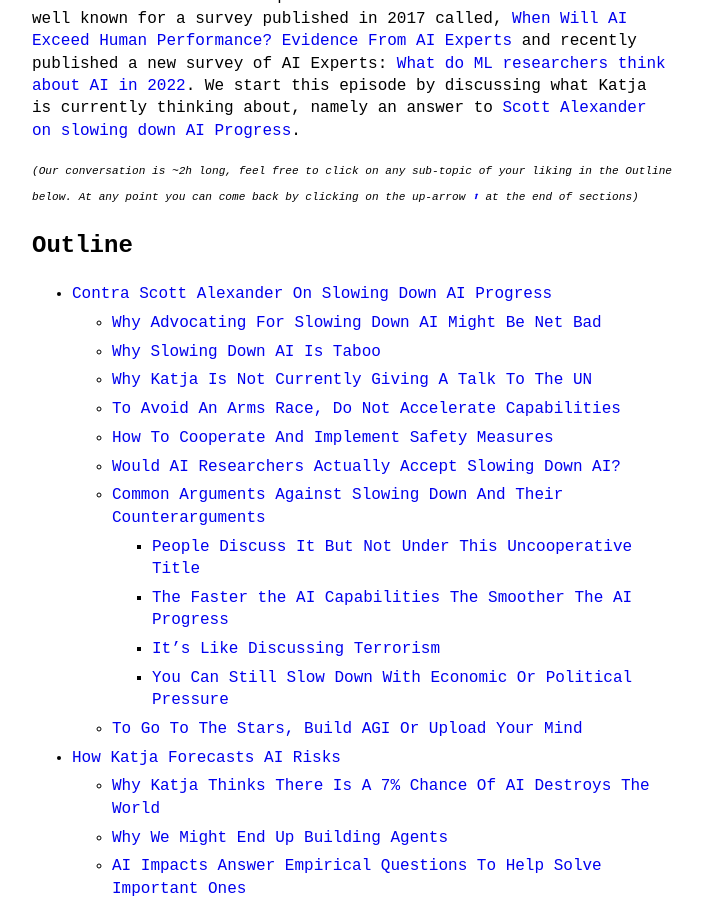
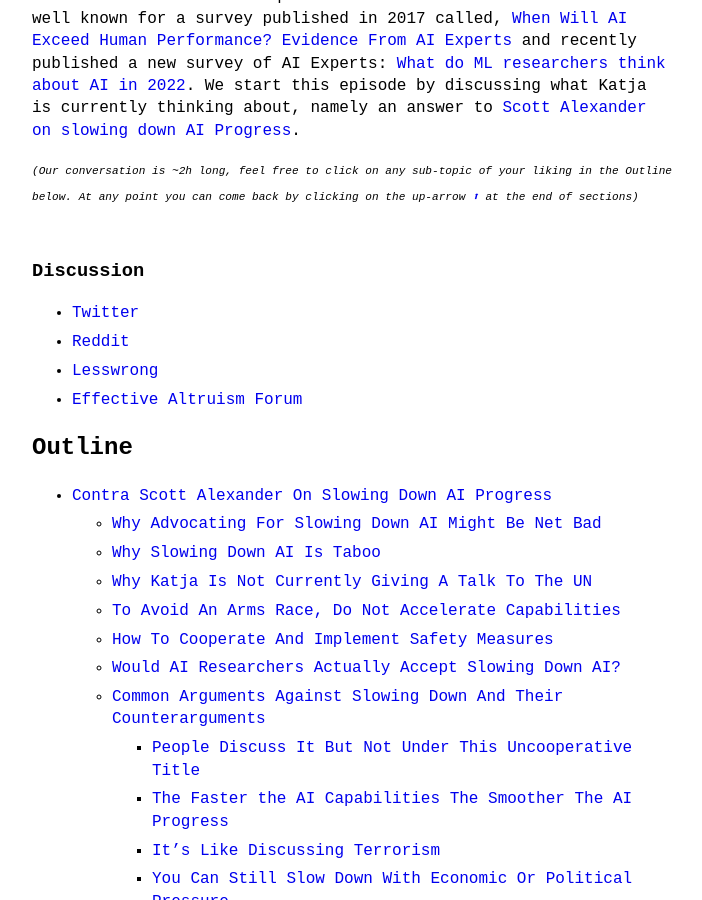
Before and after one commit to theinsideview/theinsideview.github.io, a Jekyll site: the page built from _posts/2022-09-16-katja.md, in a window 1280 px wide and 900 px high, scrolled down 886 px. Shown: the whole window, without its empty margins (288-990 px from the left). Built offline with Jekyll 4.4.1, drawn with Linux system fonts in a browser that asks for light colours.

Commit message:
Update 2022-09-16-katja.md

```diff
--- a/_posts/2022-09-16-katja.md
+++ b/_posts/2022-09-16-katja.md
@@ -14,6 +14,13 @@
 Katja runs AI Impacts, a research project trying to incrementally answer decision-relevant questions about the future of AI. She is well known for a survey published in 2017 called, [When Will AI Exceed Human Performance? Evidence From AI Experts](https://arxiv.org/abs/1705.08807) and recently published a new survey of AI Experts: [What do ML researchers think about AI in 2022](https://aiimpacts.org/what-do-ml-researchers-think-about-ai-in-2022/). We start this episode by discussing what Katja is currently thinking about, namely an answer to [Scott Alexander on slowing down AI Progress](https://astralcodexten.substack.com/p/why-not-slow-ai-progress).
 
 <sup><sub><i>(Our conversation is ~2h long, feel free to click on any sub-topic of your liking in the Outline below. At any point you can come back by clicking on the up-arrow <a href="#outline">⬆</a> at the end of sections)</i></sub></sup>
+
+### Discussion
+
+* [Twitter](https://twitter.com/MichaelTrazzi/status/1570797909465042945)
+* [Reddit](https://www.reddit.com/r/slatestarcodex/comments/xfxs47/katja_grace_contra_scott_alexander_on_slowing/)
+* [Lesswrong](https://www.lesswrong.com/posts/CZKzr82AzCZZ7r7qN/katja-grace-on-slowing-down-ai-ai-expert-surveys-and)
+* [Effective Altruism Forum](https://forum.effectivealtruism.org/posts/2xrTTgvosGSsM85RZ/katja-grace-on-slowing-down-ai-ai-expert-surveys-and)
 
 # Outline
 
```
